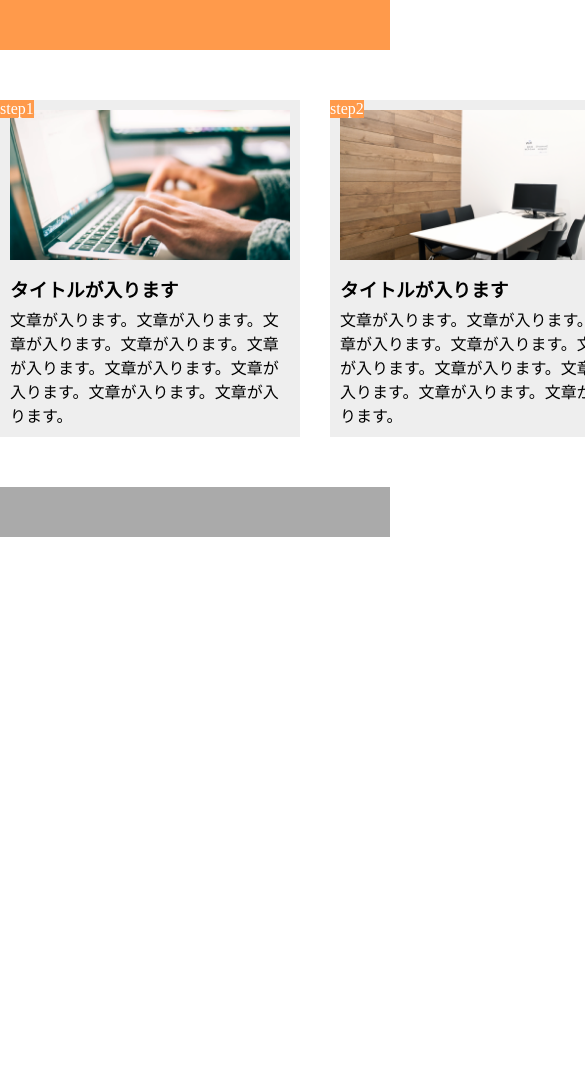
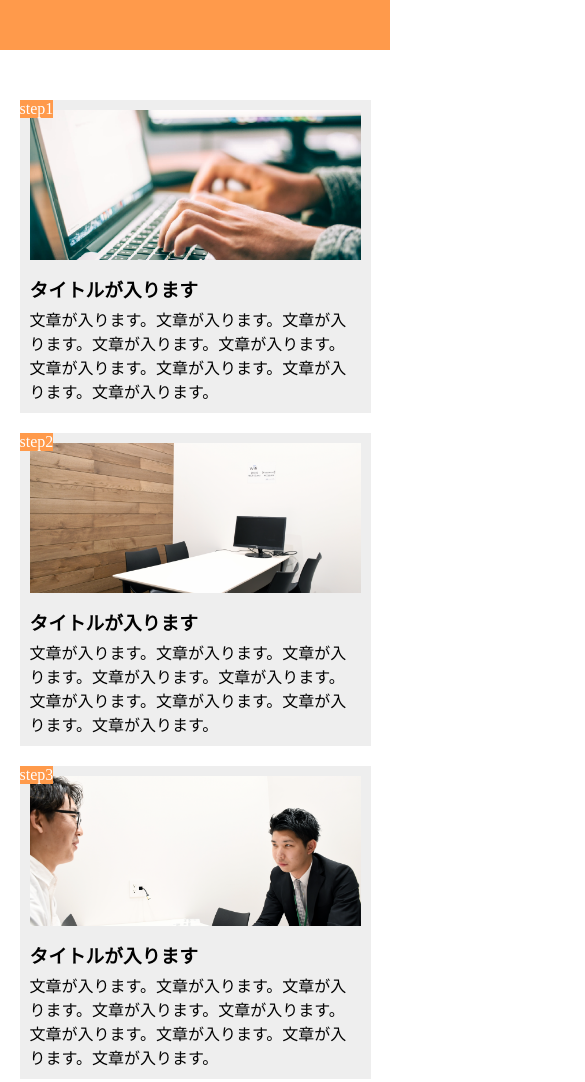
Before and after one commit to kaitoyabe/wcp-assignment, a plain HTML site: page exercise.html in a window 390 px wide. Shown: the top 1082 px of the page, 585 px wide, since content can reach past the window. Before the commit the page ends 844 px from the top, so only its background shows below. Drawn offline with Linux system fonts and the light colour scheme.

Commit message:
[finish] 2-10

```diff
--- a/exercise.css
+++ b/exercise.css
@@ -55,3 +55,20 @@ footer {
     height: 50px;
     background-color: #AAAAAA;
 }
+@media screen and (max-width: 768px) {
+    main {
+        width: 100%;
+        display: block;
+        margin: 50px auto;
+    }
+    .common-section {
+        width: 90%;
+        margin: 0 auto;
+        margin-bottom: 20px;
+        background-color: #EEEEEE;
+        padding: 10px;
+    }
+    .common-section:last-child {
+        margin: 0 auto;
+    }
+}
--- a/exercise.html
+++ b/exercise.html
@@ -2,8 +2,9 @@
 <html lang="ja">
     <head>
         <meta charset="UTF-8" />
+        <title>exercise2-10</title>
+        <meta name="viewport" content="width=device-width,initial-scale=1.0">
         <link rel="stylesheet" href="./exercise.css" />
-        <title>exercise2-10</title>
     </head>
     <body>
         <header></header>
```
